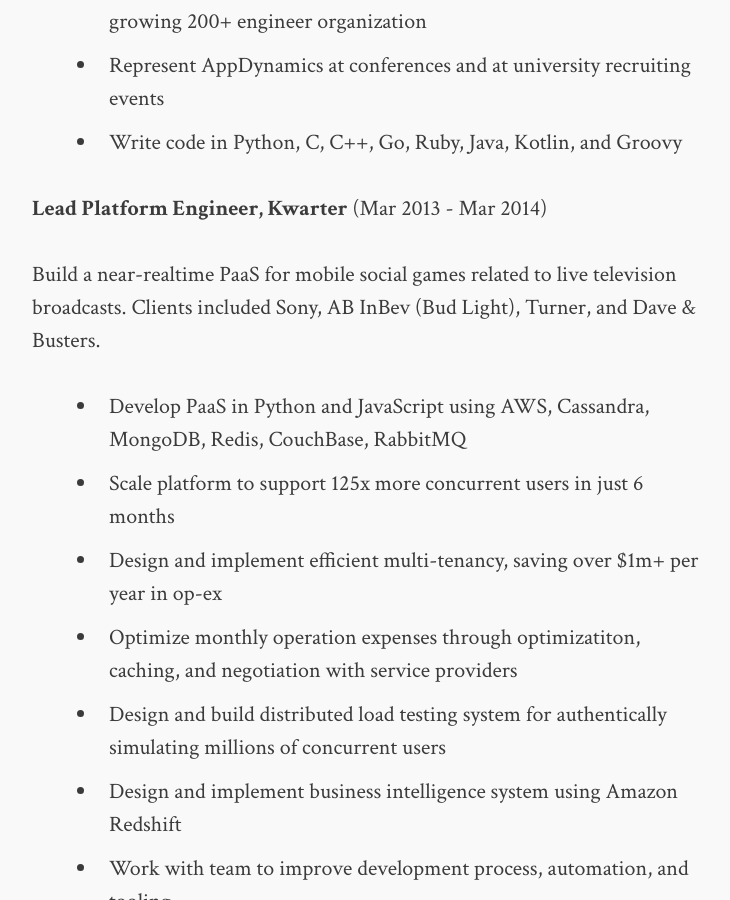
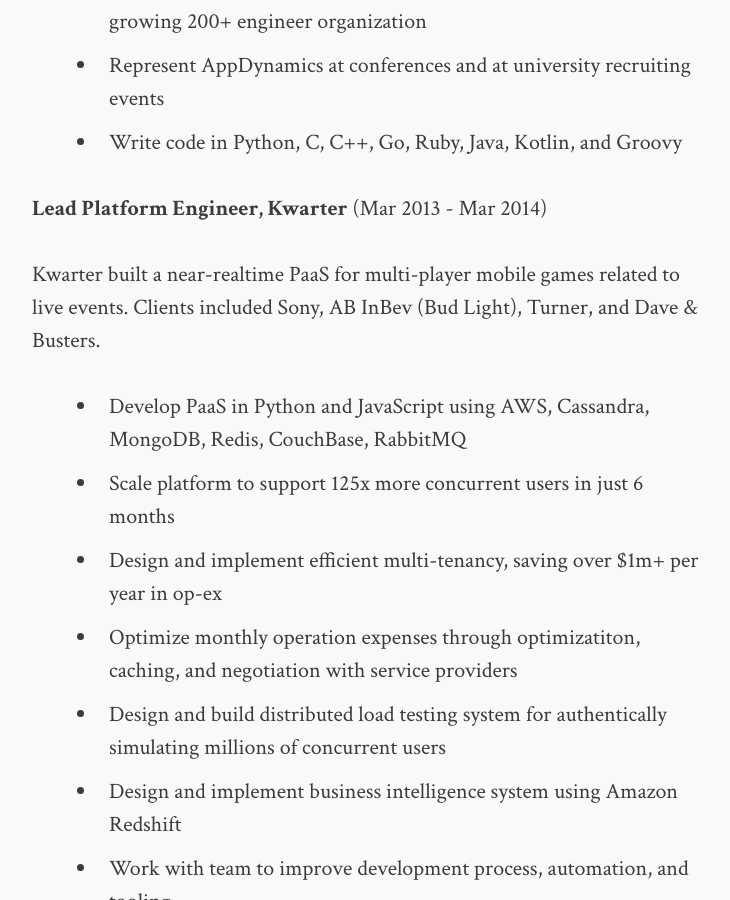
Before and after one commit to dkoepke/dkoepke.github.io, a Jekyll site: the page built from Resume.md, in a window 1280 px wide and 900 px high, scrolled down 1886 px. Shown: the whole window, without its empty margins (268-998 px from the left). Built offline with Jekyll 4.4.1, drawn with Linux system fonts in a browser that asks for light colours.

Commit message:
Improve description of Kwarter

```diff
--- a/Resume.md
+++ b/Resume.md
@@ -42,7 +42,7 @@ AppDynamics builds application performance monitoring and analytics for the ente
 
 **Lead Platform Engineer, Kwarter** (Mar 2013 - Mar 2014)
 
-Build a near-realtime PaaS for mobile social games related to live television broadcasts. Clients included Sony, AB InBev (Bud Light), Turner, and Dave & Busters.
+Kwarter built a near-realtime PaaS for multi-player mobile games related to live events. Clients included Sony, AB InBev (Bud Light), Turner, and Dave & Busters.
 
 * Develop PaaS in Python and JavaScript using AWS, Cassandra, MongoDB, Redis, CouchBase, RabbitMQ
 * Scale platform to support 125x more concurrent users in just 6 months
```
